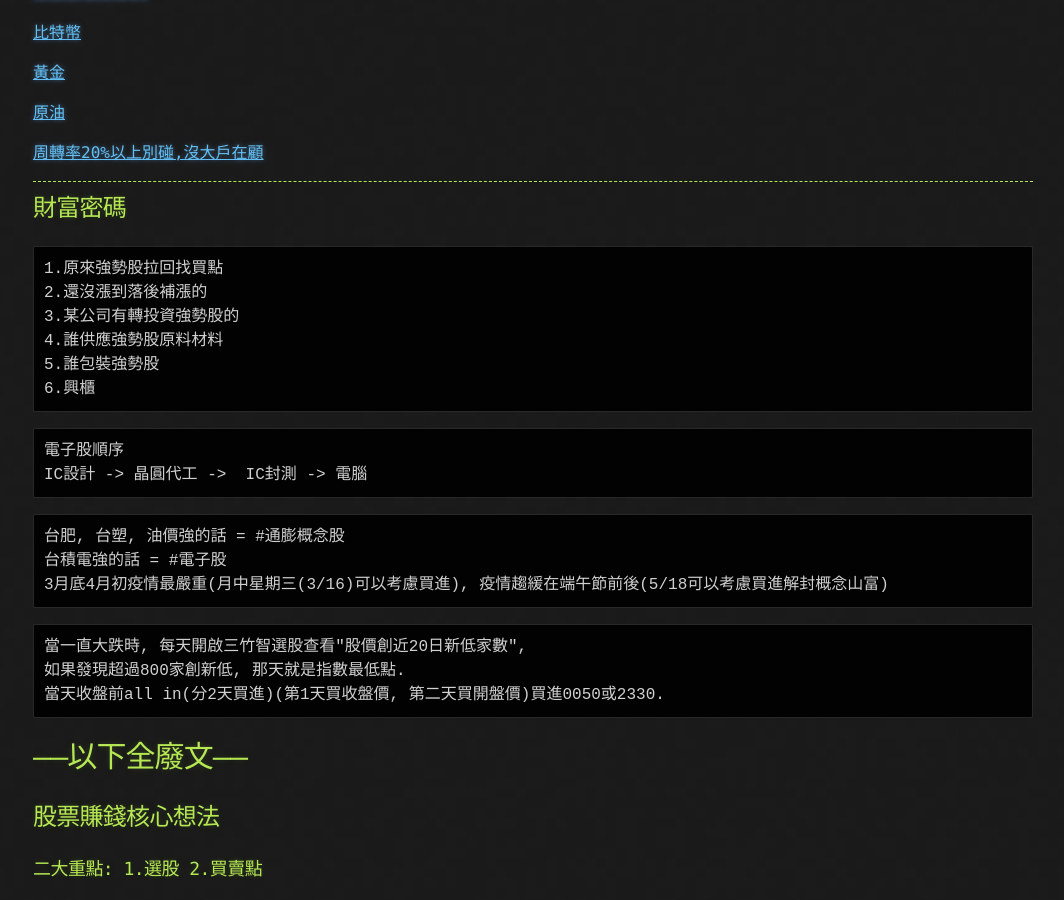
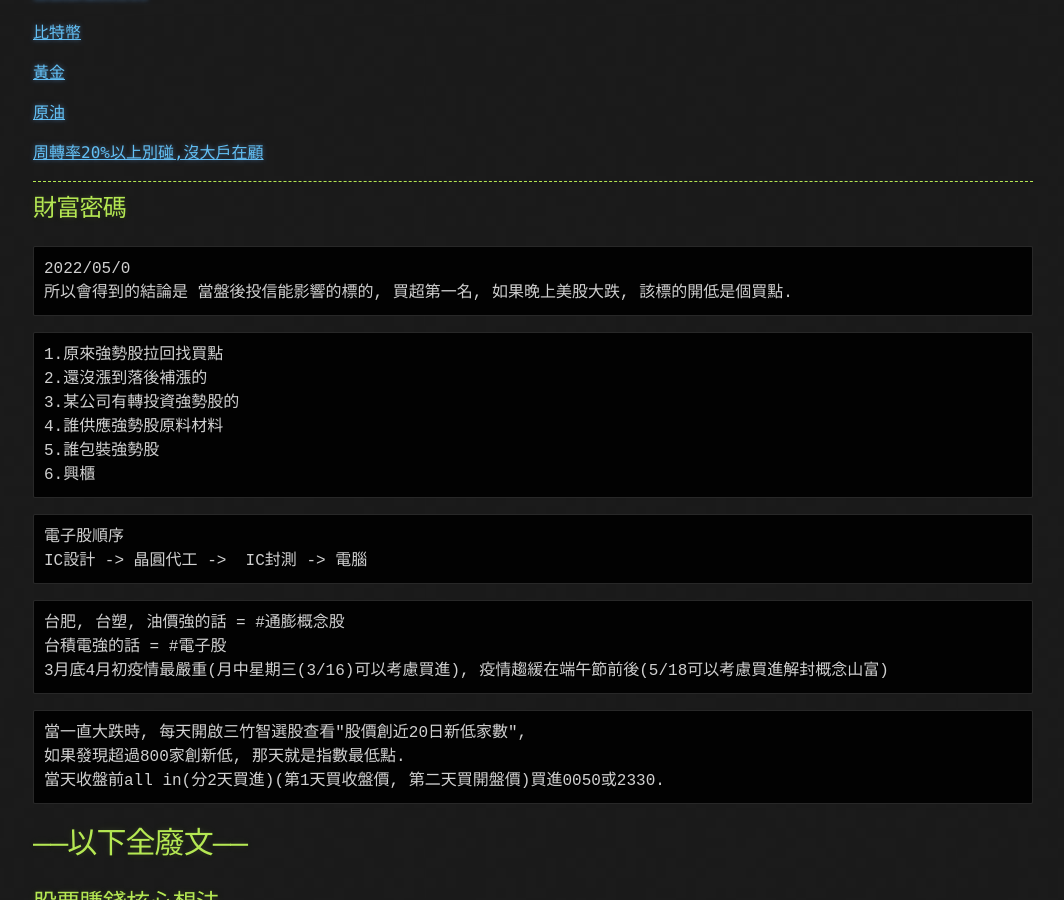
Before and after one commit to lepg5487/Stock_God, a Jekyll site: the page built from experience.md, in a window 1280 px wide and 900 px high, scrolled down 517 px. Shown: the whole window, without its empty margins (107-1171 px from the left). Built offline with Jekyll 4.4.1, drawn with Linux system fonts in a browser that asks for light colours; our own code applies the rules of GitHub Pages for plain Markdown files.

Commit message:
Update experience.md

````diff
--- a/experience.md
+++ b/experience.md
@@ -27,6 +27,11 @@ layout: testlayouts
 ---
 
 ## 財富密碼
+```
+2022/05/0
+所以會得到的結論是 當盤後投信能影響的標的, 買超第一名, 如果晚上美股大跌, 該標的開低是個買點.
+```
+
 ```
 1.原來強勢股拉回找買點
 2.還沒漲到落後補漲的
````
